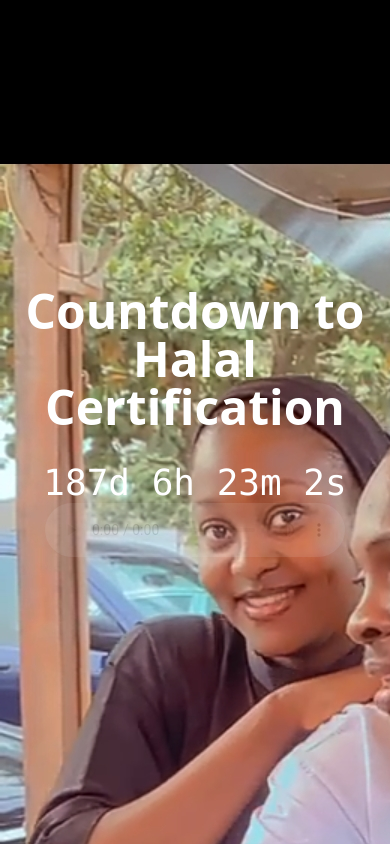
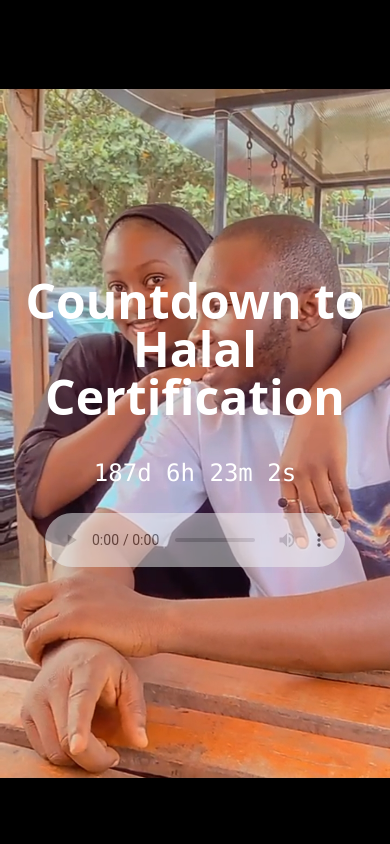
Before and after one commit to feyishola/bestpart, a plain HTML site: page index.html in a window 390 px wide. Drawn offline with nearby package versions, Linux system fonts and the light colour scheme.

Commit message:
made it more responsive

```diff
--- a/index.html
+++ b/index.html
@@ -8,28 +8,51 @@
     <script src="https://cdn.tailwindcss.com"></script>
     <style>
         body {
-            background-image: url(2.jpg);
-            /* background-size: cover; */
+            background-image: url('2.jpg');
             background-repeat: no-repeat;
             background-attachment: fixed;
         }
 
-        #background-audio{
-            opacity: 0.1;
+        #background-audio {
+            opacity: 0.5;
+        }
+
+        @media (max-width: 1024px) {
+            body {
+                background-size: cover;
+            }
+        }
+
+        @media (max-width: 768px) {
+            h1 {
+                font-size: 2rem;
+            }
+            #countdown {
+                font-size: 1.5rem;
+            }
+        }
+
+        @media (min-width: 769px) {
+            h1 {
+                font-size: 5rem;
+            }
+            #countdown {
+                font-size: 4rem;
+            }
         }
     </style>
 </head>
 <body class="bg-gray-900 text-white flex flex-col items-center justify-center min-h-screen">
-
-    <div class="relative z-10 text-center">
+    <div class="relative z-10 text-center mb-5">
         <h1 class="text-5xl font-bold mb-8">Countdown to Halal Certification</h1>
         <div id="countdown" class="text-4xl font-mono"></div>
     </div>
 
-    <audio controls autoplay loop  id="background-audio" >
+    <audio controls autoplay loop id="background-audio">
         <source src="music.mp3" type="audio/mpeg">
-      Your browser does not support the audio element.
-      </audio>
+        Your browser does not support the audio element.
+    </audio>
+
     <script>
         // Countdown Timer Script
         function updateCountdown() {
```
